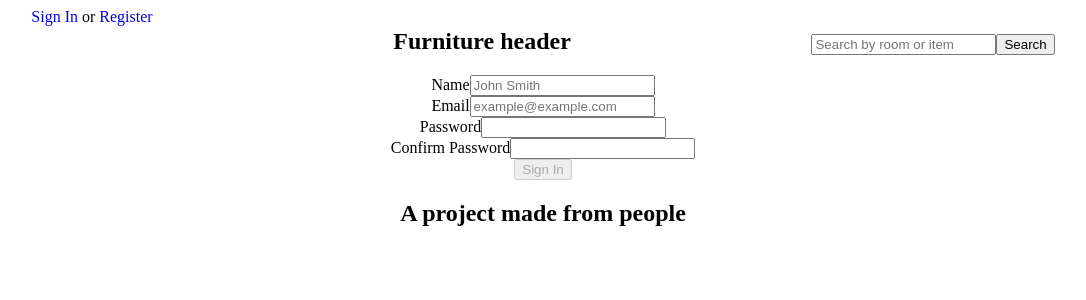
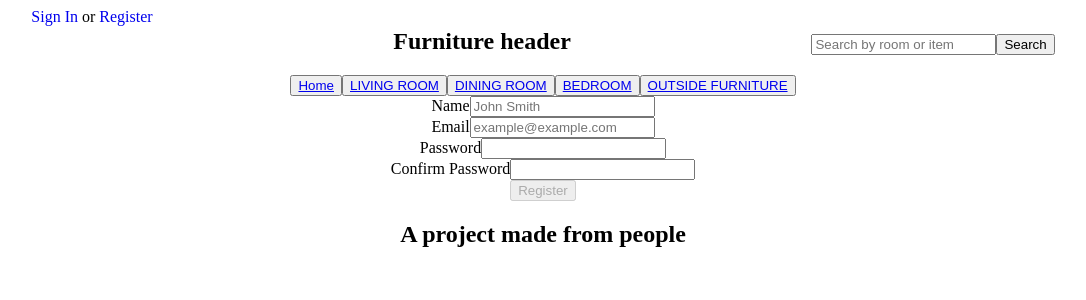
Before and after one commit to FurnitureDepot-P3/Furniture-Depot-Front-End, a React (Create React App) app in the folder furniture-depot/: page /Register in a window 1280 px wide. Shown: the top 300 px of the page, without its empty margins (97-1183 px from the left). Built offline with nearby package versions, Linux system fonts and the light colour scheme.

Commit message:
added nav to register/signin

```diff
--- a/furniture-depot/src/App.js
+++ b/furniture-depot/src/App.js
@@ -6,6 +6,7 @@ import React from 'react';
 
 
 function App() {
+
   return (
     <div className="App">
 
--- a/furniture-depot/src/components/Register.jsx
+++ b/furniture-depot/src/components/Register.jsx
@@ -1,6 +1,7 @@
 import { useState } from 'react'
 import { RegisterUser } from '../services/Auth'
 import { useNavigate } from 'react-router-dom'
+import Nav from './Nav'
 
 
 const Register = () => {
@@ -40,6 +41,9 @@ const Register = () => {
 
   return (
     <div className="signin col">
+      <div className="navhome">
+                < Nav />
+            </div>
       <div className="card-overlay centered">
         <form className="col" onSubmit={handleSubmit}>
           <div className="input-wrapper">
@@ -92,7 +96,7 @@ const Register = () => {
                 formValues.confirmPassword === formValues.password)
             }
           >
-            Sign In
+            Register
           </button>
         </form>
       </div>
--- a/furniture-depot/src/components/SignIn.jsx
+++ b/furniture-depot/src/components/SignIn.jsx
@@ -2,6 +2,7 @@ import React from 'react'
 import { useNavigate } from 'react-router-dom'
 import { useState } from 'react'
 import { SignInUser } from '../services/Auth'
+import Nav from './Nav'
 
 
 function SignIn(props) {
@@ -25,6 +26,9 @@ function SignIn(props) {
 
   return (
     <div className="signin col">
+      <div className="navhome">
+                < Nav />
+            </div>
       <div className="card-overlay centered">
         <form className="col" onSubmit={handleSubmit}>
           <div className="input-wrapper">
```
Also changed, not shown: furniture-depot/src/components/Main.jsx (line endings or trailing spaces).
